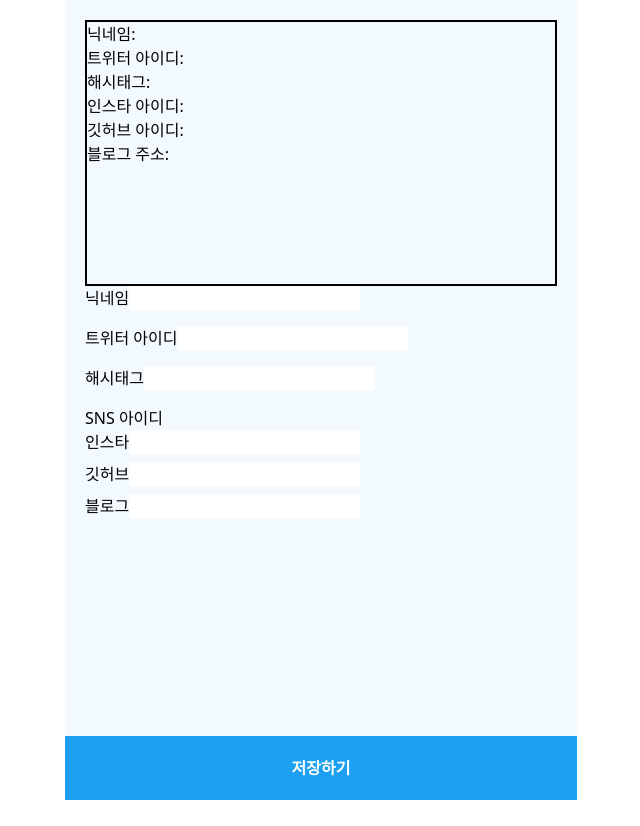
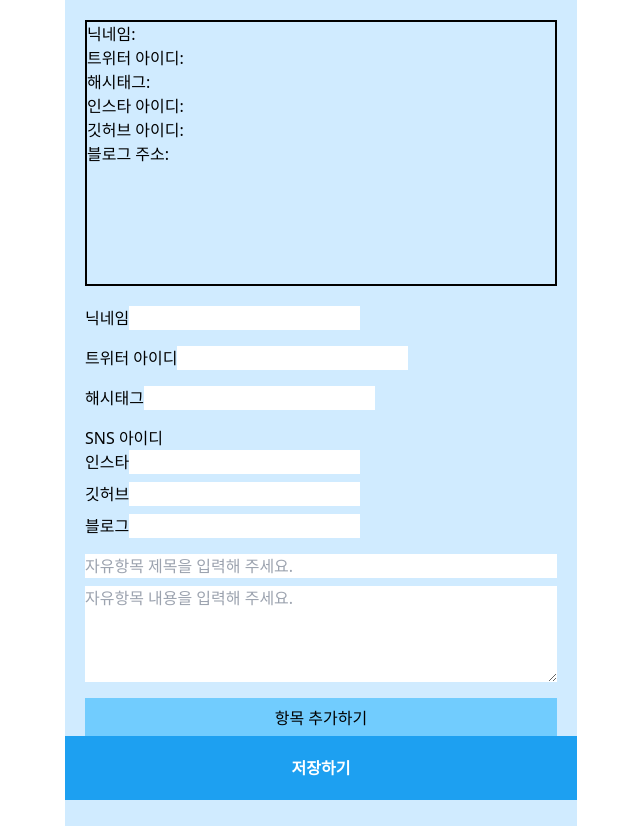
Before and after one commit to naramzik/twitter-namecard, a Next.js app: page /1/edit in a window 1280 px wide. Shown: the whole page, without its empty margins (319-959 px from the left). Before the commit the page ends 800 px from the top, so only its background shows below. Built offline with nearby package versions, Linux system fonts and the light colour scheme.

Commit message:
feat: 자유 항목 입력 기능 추가

```diff
--- a/src/pages/[id]/edit/index.tsx
+++ b/src/pages/[id]/edit/index.tsx
@@ -12,6 +12,17 @@ interface FormValues {
 }
 
 const Page = () => {
+  const FreeItem = () => {
+    return (
+      <div className="flex flex-col gap-2">
+        <input placeholder="자유항목 제목을 입력해 주세요." />
+        <textarea className="h-24" placeholder="자유항목 내용을 입력해 주세요." />
+      </div>
+    );
+  };
+
+  const [freeItems, setFreeItems] = useState([<FreeItem />]);
+
   const [formData, setFormData] = useState<FormValues>({
     nickname: '',
     twitterId: '',
@@ -41,10 +52,14 @@ const Page = () => {
     setFormData(data);
   };
 
+  const addFreeItem = () => {
+    setFreeItems([...freeItems, <FreeItem />]);
+  };
+
   const requiredSentence = <p>필수 문항입니다.</p>;
 
   return (
-    <>
+    <div className="pb-12">
       <div className="border-2 border-black aspect-nameCard">
         <div>닉네임: {formData.nickname}</div>
         <div>트위터 아이디: {formData.twitterId}</div>
@@ -53,7 +68,7 @@ const Page = () => {
         <div>깃허브 아이디: {formData.githubId}</div>
         <div>블로그 주소: {formData.blog}</div>
       </div>
-      <form onSubmit={handleSubmit(onSubmit)} className="flex flex-col gap-4">
+      <form onSubmit={handleSubmit(onSubmit)} className="flex flex-col gap-4 py-5">
         <label>
           닉네임
           <input {...register('nickname', { required: true, maxLength: 10 })} />
@@ -84,11 +99,19 @@ const Page = () => {
             <input {...register('blog', { required: false, maxLength: 10 })} />
           </label>
         </fieldset>
+
+        {freeItems.map((item, index) => (
+          <FreeItem key={index} />
+        ))}
+        <button className="w-full h-10 bg-primary" onClick={addFreeItem}>
+          항목 추가하기
+        </button>
+
         <button type="submit" className="btm-nav btm-nav-md max-w-[512px] mx-auto z-20 bg-accent text-white font-bold">
           저장하기
         </button>
       </form>
-    </>
+    </div>
   );
 };
 
--- a/src/styles/globals.css
+++ b/src/styles/globals.css
@@ -14,5 +14,5 @@ body {
   margin: 0 auto;
   min-height: 100vh;
   overflow-x: hidden;
-  background-color: #f3faff;
+  background-color: #d0ebff;
 }
```
